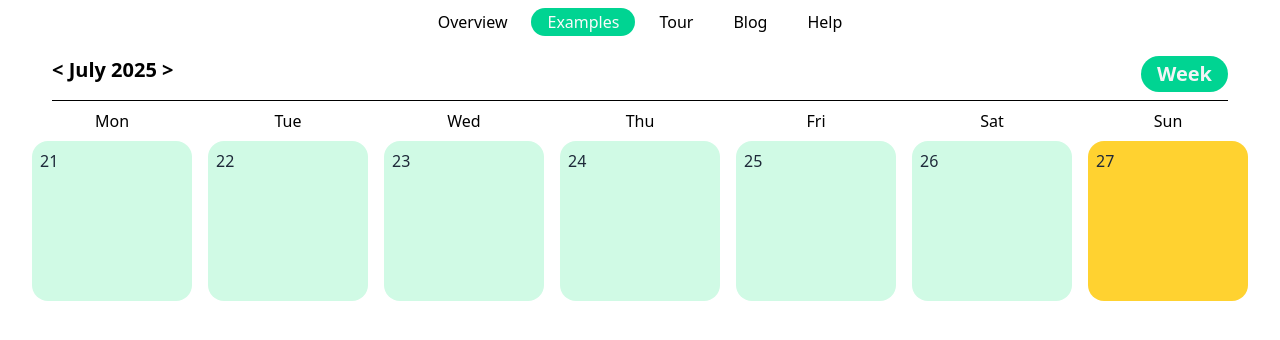
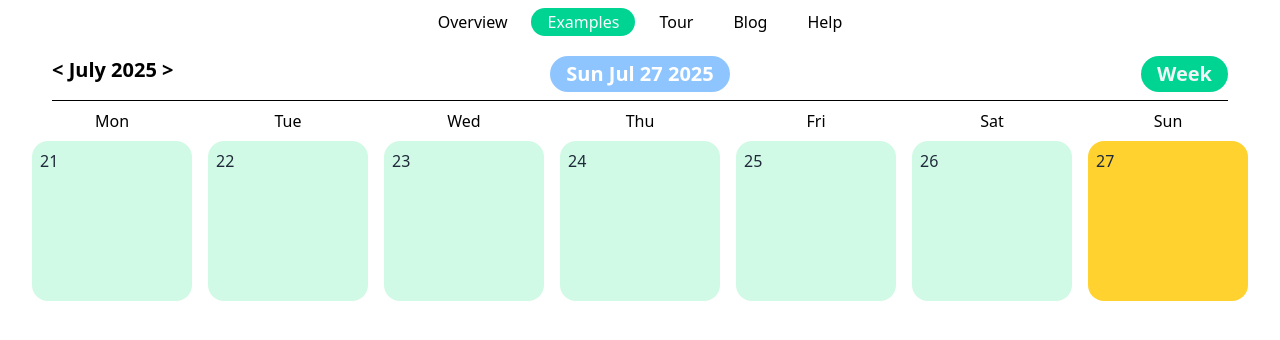
Before and after one commit to ModEraNoah/Studi-Planer, a React (Vite) app: page /examples in a window 1280 px wide. Shown: the top 340 px of the page. Built offline with nearby package versions, Linux system fonts and the light colour scheme.

Commit message:
feat: today jump button

```diff
--- a/src/Examples.tsx
+++ b/src/Examples.tsx
@@ -73,6 +73,8 @@ function Examples() {
 
   const [date, changeDate] = useState(new Date(Date.now()));
 
+  const today = new Date(Date.now());
+
   const DateSelector = () => {
     return (
       <div className="text-left select-none">
@@ -145,8 +147,14 @@ function Examples() {
 
   return (
     <div className="grid row justify-center">
-      <div className="grid grid-cols-2 text-xl font-bold border-b pb-2 mx-7 mt-5">
+      <div className="grid grid-cols-3 text-xl font-bold border-b pb-2 mx-7 mt-5">
         <DateSelector />
+        <span
+          className="text-center text-white bg-blue-300 active:bg-blue-500 rounded-4xl w-fit select-none cursor-pointer justify-self-center py-1 px-4"
+          onClick={() => changeDate(today)}
+        >
+          {today.toDateString()}
+        </span>
         <button
           className="text-right justify-self-end w-fit text-gray-100 bg-emerald-400 rounded-4xl py-1 px-4 cursor-pointer"
           onClick={() => changeShowingDays(!showMonth)}
```
